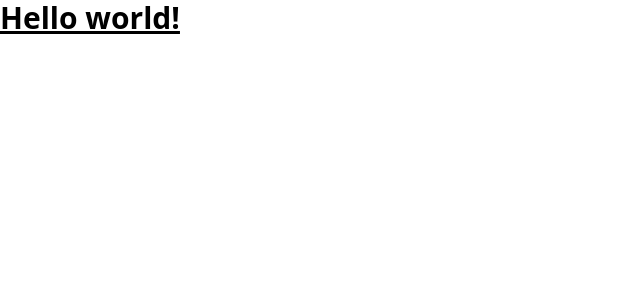
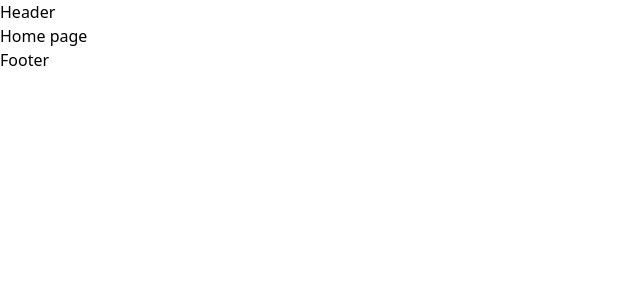
Before and after one commit to jantay04/bedonor, a React (Create React App) app: page / in a window 1280 px wide. Shown: the top 300 px of the page, without its empty margins (0-640 px from the left). Built offline with nearby package versions, Linux system fonts and the light colour scheme.

Commit message:
Added pages,components,Layout folder

```diff
--- a/src/App.tsx
+++ b/src/App.tsx
@@ -1,11 +1,10 @@
 import React from 'react';
+import MainLayout from './components/Layout/MainLayout';
 
 function App() {
   return (
     <div className="App">
-      <h1 className="text-3xl font-bold underline">
-        Hello world!
-      </h1>
+      <MainLayout>Home page</MainLayout>
     </div>
   );
 }
--- /dev/null
+++ b/src/components/Layout/MainLayout/Footer/index.tsx
@@ -0,0 +1,11 @@
+import React from 'react'
+
+type Props = {}
+
+function Footer({}: Props) {
+  return (
+    <div>Footer</div>
+  )
+}
+
+export default Footer
--- /dev/null
+++ b/src/components/Layout/MainLayout/Header/index.tsx
@@ -0,0 +1,11 @@
+import React from 'react'
+
+type Props = {}
+
+function Header({}: Props) {
+  return (
+    <div>Header</div>
+  )
+}
+
+export default Header
--- /dev/null
+++ b/src/components/Layout/MainLayout/index.tsx
@@ -0,0 +1,19 @@
+import React from 'react'
+import Header from './Header'
+import Footer from './Footer'
+
+type Props = {
+  children: React.ReactNode
+}
+
+function MainLayout({ children }: Props) {
+  return (
+    <>
+      <Header />
+      {children}
+      <Footer />
+    </>
+  )
+}
+
+export default MainLayout
```
